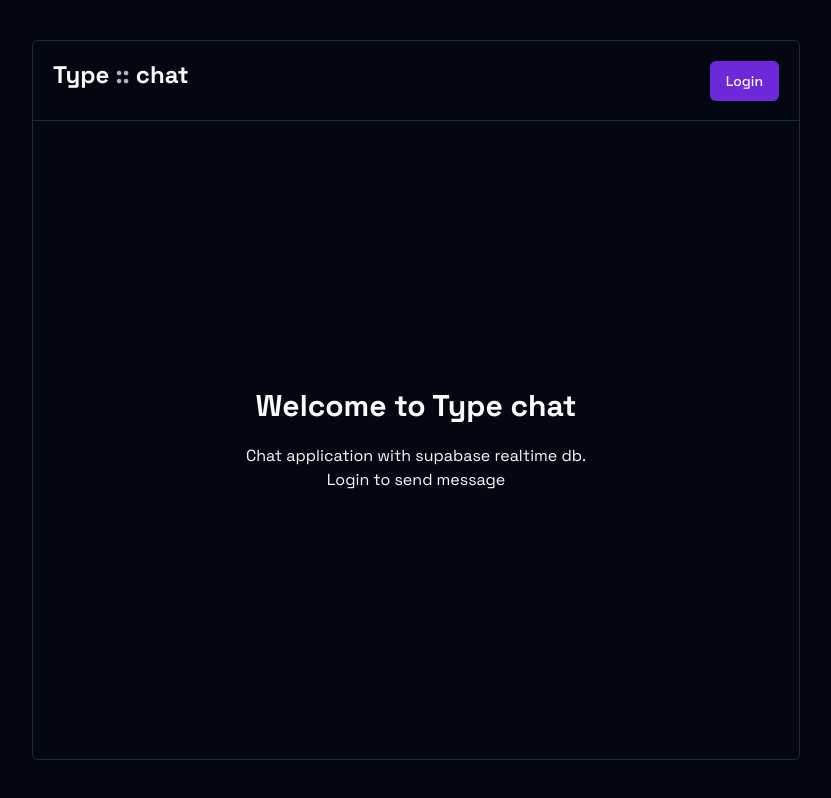
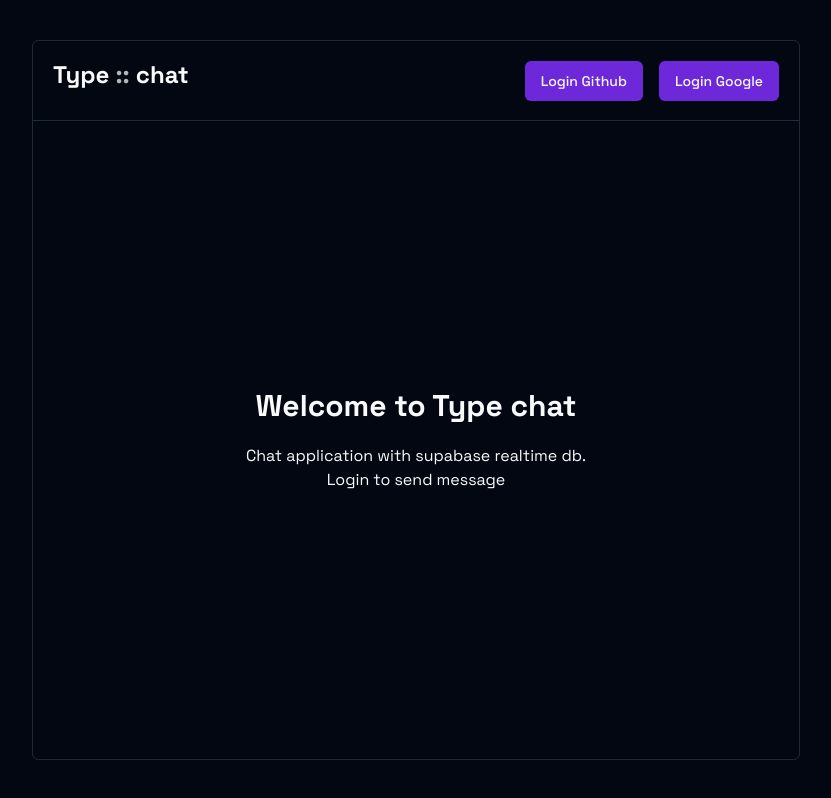
Before and after one commit to kiran0022/chat, a Next.js app: page / in a window 1280 px wide. Shown: the whole page, without its empty margins (224-1055 px from the left). Built offline with nearby package versions, Linux system fonts and the light colour scheme; no server answers.

Commit message:
feat: google login

```diff
--- a/src/components/ChatHeader.tsx
+++ b/src/components/ChatHeader.tsx
@@ -9,11 +9,24 @@ import ChatPressence from "./ChatPressence";
 export default function ChatHeader({ user }: { user: User | undefined }) {
   const router = useRouter();
 
-  const handleLogin = async () => {
+  const handleGithubLogin = async () => {
     const supabase = SupabaseBrowserClient();
 
     await supabase.auth.signInWithOAuth({
-      provider: "github",
+      provider: "google",
+      options: {
+        redirectTo: location.origin + "/auth/callback",
+        //below is example for next config url for custom ui page after login
+        // redirectTo: location.origin + "/auth/callback?next=/thankyou",
+      },
+    });
+  };
+
+  const handleGoogleLogin = async () => {
+    const supabase = SupabaseBrowserClient();
+
+    await supabase.auth.signInWithOAuth({
+      provider: "google",
       options: {
         redirectTo: location.origin + "/auth/callback",
         //below is example for next config url for custom ui page after login
@@ -39,7 +52,10 @@ export default function ChatHeader({ user }: { user: User | undefined }) {
         </div>
 
         {!user ? (
-          <Button onClick={handleLogin}>Login</Button>
+          <div className="flex gap-4">
+            <Button onClick={handleGithubLogin}>Login Github</Button>
+            <Button onClick={handleGoogleLogin}>Login Google</Button>
+          </div>
         ) : (
           <Button onClick={handleLogout}>Logout</Button>
         )}
```
